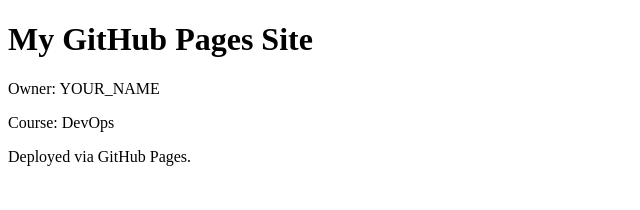
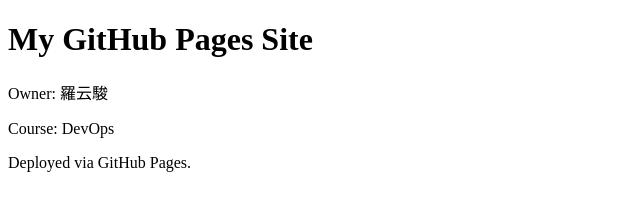
Before and after one commit to gavin931001/devops-pages-lab, a plain HTML site: page index.html in a window 1280 px wide. Shown: the whole page, without its empty margins (0-640 px from the left). Drawn offline with Linux system fonts and the light colour scheme.

Commit message:
Update index.html

```diff
--- a/index.html
+++ b/index.html
@@ -4,6 +4,6 @@
 <meta name="viewport" content="width=device-width,initial-scale=1">
 <title>My GitHub Pages Site</title>
 <h1>My GitHub Pages Site</h1>
-<p>Owner: YOUR_NAME</p>
+<p>Owner: 羅云駿</p>
 <p>Course: DevOps</p>
 <p>Deployed via GitHub Pages.</p>
```
